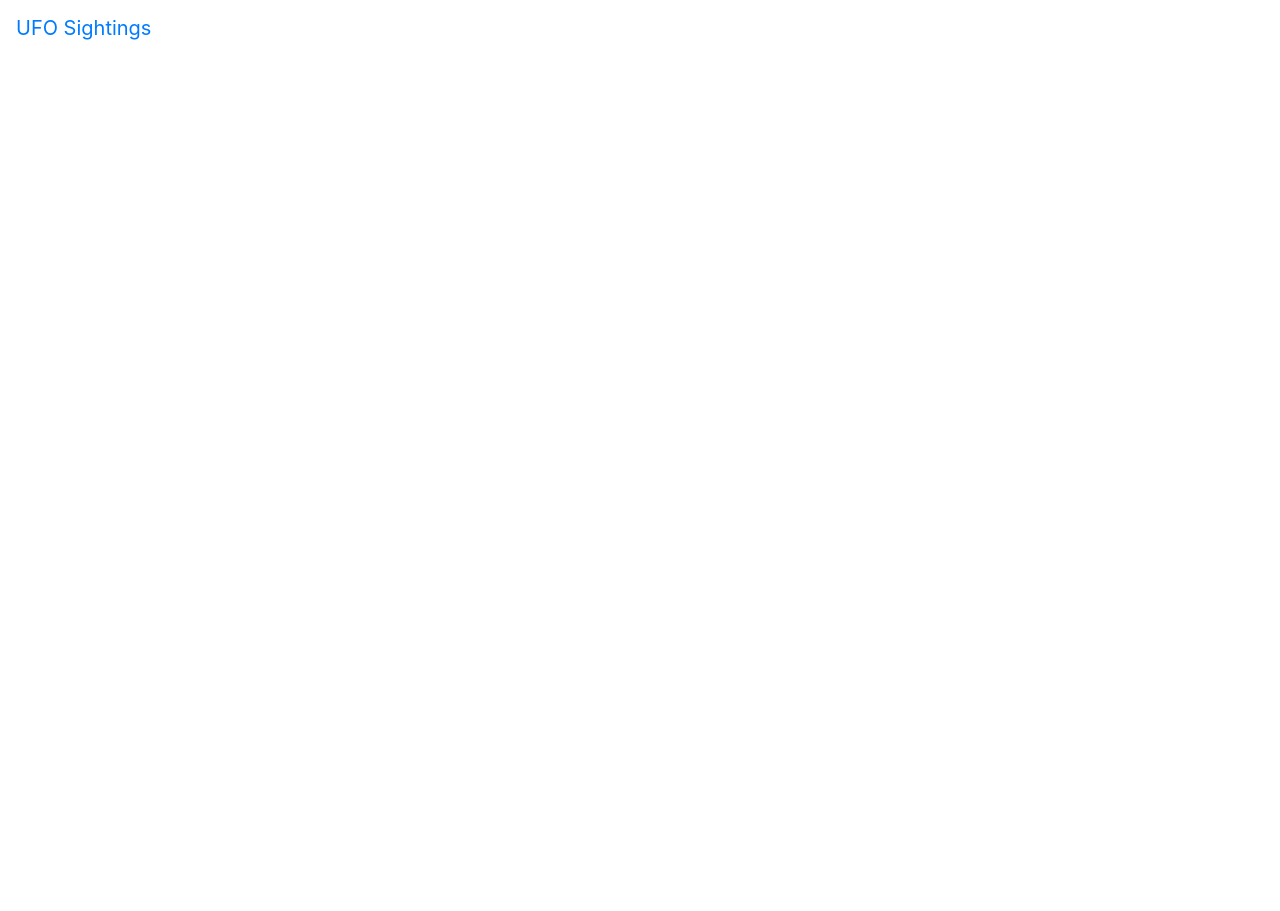
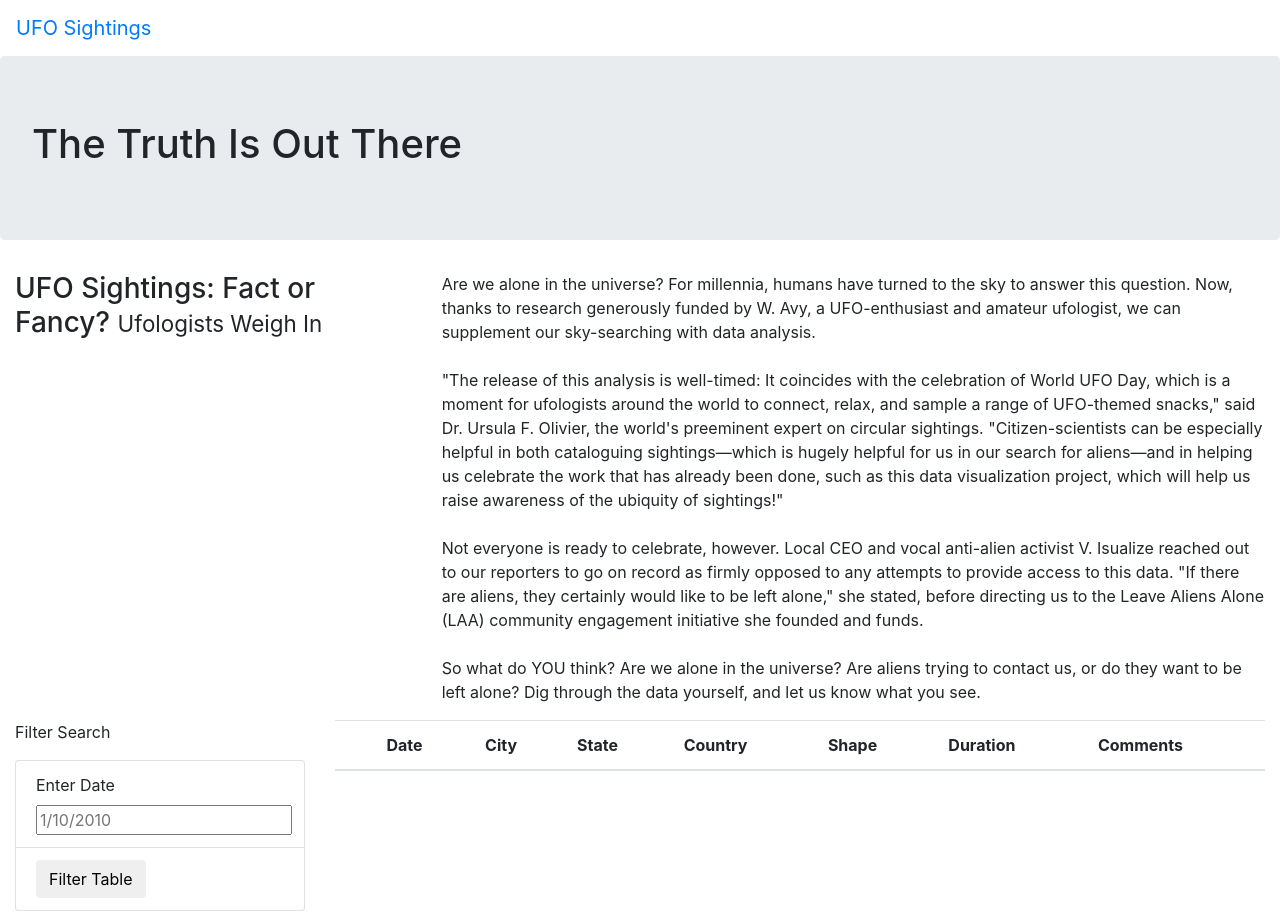
Before and after one commit to jbenasuli/UFOs, a plain HTML site: page index.html in a window 1280 px wide. Before the commit the page ends 800 px from the top, so only its background shows below. Drawn offline with nearby package versions, Linux system fonts and the light colour scheme.

Commit message:
html table container built

```diff
--- a/index.html
+++ b/index.html
@@ -21,5 +21,58 @@
 
       </nav>
     </div>
+    <div class="jumbotron">
+      <h1>The Truth Is Out There</h1>
+    </div>
+    <div class="container-fluid">
+      <div class="row">
+        <div class="col-md-4">
+          <h3>UFO Sightings: Fact or Fancy? <small>Ufologists Weigh In</small></h3>
+        </div>
+        <div class="col-md-8">
+          <p>
+          Are we alone in the universe? For millennia, humans have turned to the sky to answer this question. Now, thanks to research generously funded by W. Avy, a UFO-enthusiast and amateur ufologist, we can supplement our sky-searching with data analysis.<br><br>"The release of this analysis is well-timed: It coincides with the celebration of World UFO Day, which is a moment for ufologists around the world to connect, relax, and sample a range of UFO-themed snacks," said Dr. Ursula F. Olivier, the world's preeminent expert on circular sightings. "Citizen-scientists can be especially helpful in both cataloguing sightings—which is hugely helpful for us in our search for aliens—and in helping us celebrate the work that has already been done, such as this data visualization project, which will help us raise awareness of the ubiquity of sightings!"<br><br>Not everyone is ready to celebrate, however. Local CEO and vocal anti-alien activist V. Isualize reached out to our reporters to go on record as firmly opposed to any attempts to provide access to this data. "If there are aliens, they certainly would like to be left alone," she stated, before directing us to the Leave Aliens Alone (LAA) community engagement initiative she founded and funds.<br><br>So what do YOU think? Are we alone in the universe? Are aliens trying to contact us, or do they want to be left alone? Dig through the data yourself, and let us know what you see.
+          </p>
+        </div>
+      </div>
+  </div>
+  <div class="container-fluid">
+    <div class="row">
+      <div class="col-md-3">
+        <form>
+          <p>Filter Search</p>
+          <ul class="list-group">
+            <li class="list-group-item">
+              <label for="date">Enter Date</label>
+              <input type="text" placeholder="1/10/2010" id="datetime" />
+            </li>
+            <li class="list-group-item">
+              <button id="filter-btn" type="button" class="btn btn-default">Filter Table</button>
+            </li>
+          </ul>
+        </form>
+      </div>
+      <div class="col-md-9">
+        <table class="table table-striped">
+          <thead>
+            <tr>
+              <th>
+                <th>Date</th>
+                <th>City</th>
+                <th>State</th>
+                <th>Country</th>
+                <th>Shape</th>
+                <th>Duration</th>
+                <th>Comments</th>
+              </th>
+            </tr>
+          </thead>
+          <tbody></tbody>
+        </table>
+      </div>
+      </div>
+    </div>
+  </div>
+
 </body>
 </html>
```
